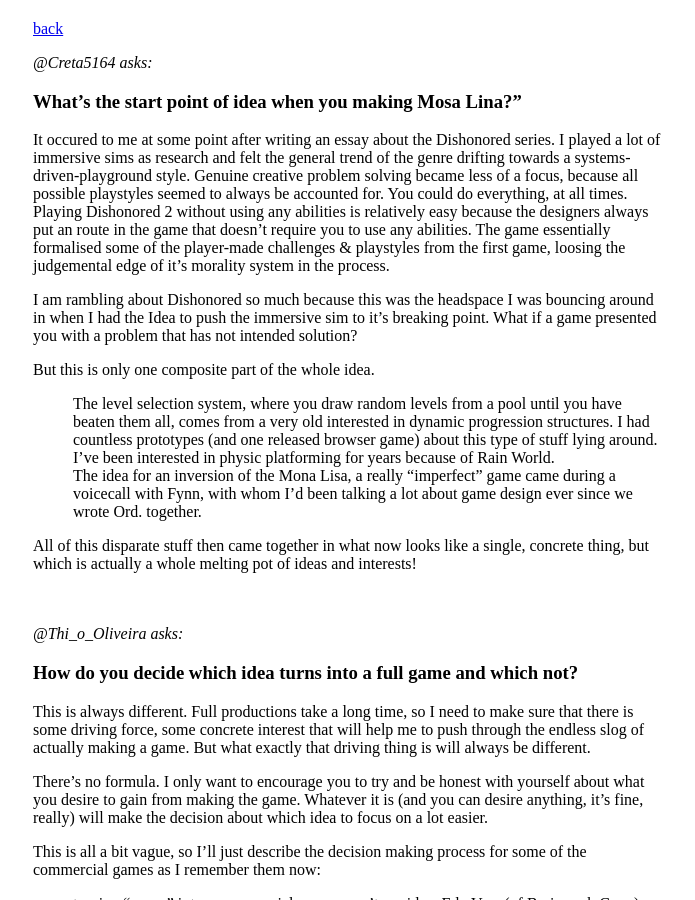
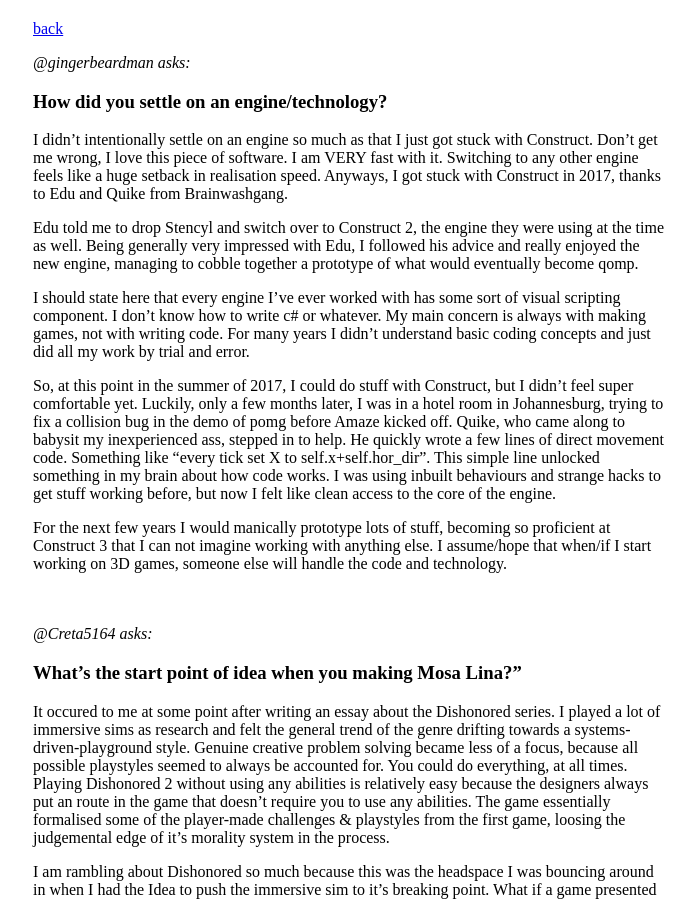
Before and after one commit to stuffedwombat/stuffedwombat.github.io, a Jekyll site: the page built from qa.md, in a window 1280 px wide and 900 px high. Shown: the whole window, without its empty margins (291-986 px from the left). Built offline with Jekyll 4.4.1, drawn with Linux system fonts in a browser that asks for light colours; our own code applies the rules of GitHub Pages for plain Markdown files; comment, search, counter and statistics services are not loaded.

Commit message:
Update qa.md

```diff
--- a/qa.md
+++ b/qa.md
@@ -1,4 +1,20 @@
 [back](thinking)
+
+*@gingerbeardman asks:*
+### How did you settle on an engine/technology?
+
+I didn't intentionally settle on an engine so much as that I just got stuck with Construct.
+Don't get me wrong, I love this piece of software. I am VERY fast with it. Switching to any other engine feels like a huge setback in realisation speed. Anyways, I got stuck with Construct in 2017, thanks to Edu and Quike from Brainwashgang.
+
+Edu told me to drop Stencyl and switch over to Construct 2, the engine they were using at the time as well. Being generally very impressed with Edu, I followed his advice and really enjoyed the new engine, managing to cobble together a prototype of what would eventually become qomp.
+
+I should state here that every engine I've ever worked with has some sort of visual scripting component. I don't know how to write c# or whatever. My main concern is always with making games, not with writing code. For many years I didn't understand basic coding concepts and just did all my work by trial and error.
+
+So, at this point in the summer of 2017, I could do stuff with Construct, but I didn't feel super comfortable yet. Luckily, only a few months later, I was in a hotel room in Johannesburg, trying to fix a collision bug in the demo of pomg before Amaze kicked off. Quike, who came along to babysit my inexperienced ass, stepped in to help. He quickly wrote a few lines of direct movement code. Something like "every tick set X to self.x+self.hor_dir". This simple line unlocked something in my brain about how code works. I was using inbuilt behaviours and strange hacks to get stuff working before, but now I felt like clean access to the core of the engine.
+
+For the next few years I would manically prototype lots of stuff, becoming so proficient at Construct 3 that I can not imagine working with anything else. I assume/hope that when/if I start working on 3D games, someone else will handle the code and technology.
+<br><br><br>
+
 
 *@Creta5164 asks:*
 ### What's the start point of idea when you making Mosa Lina?"
```
